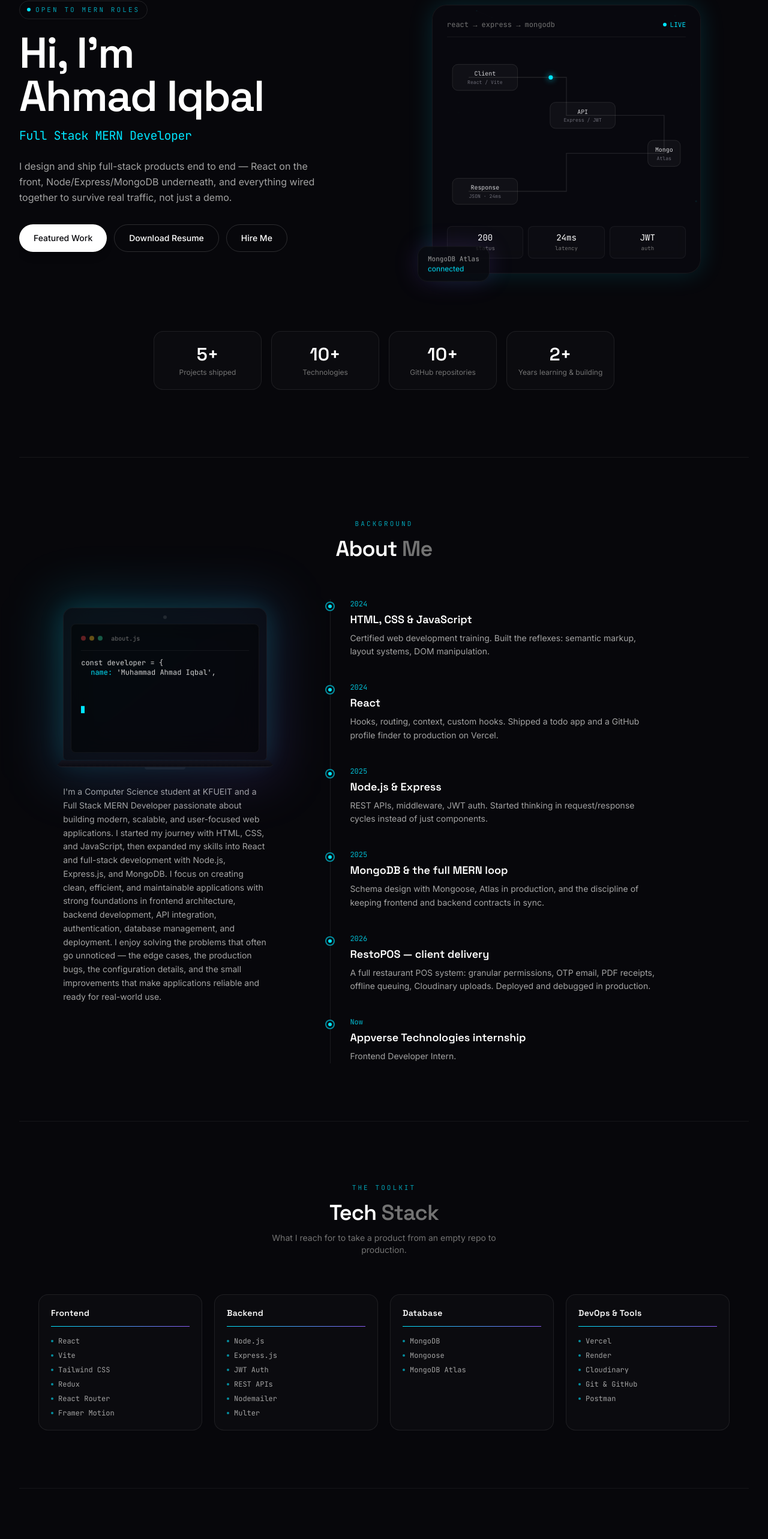
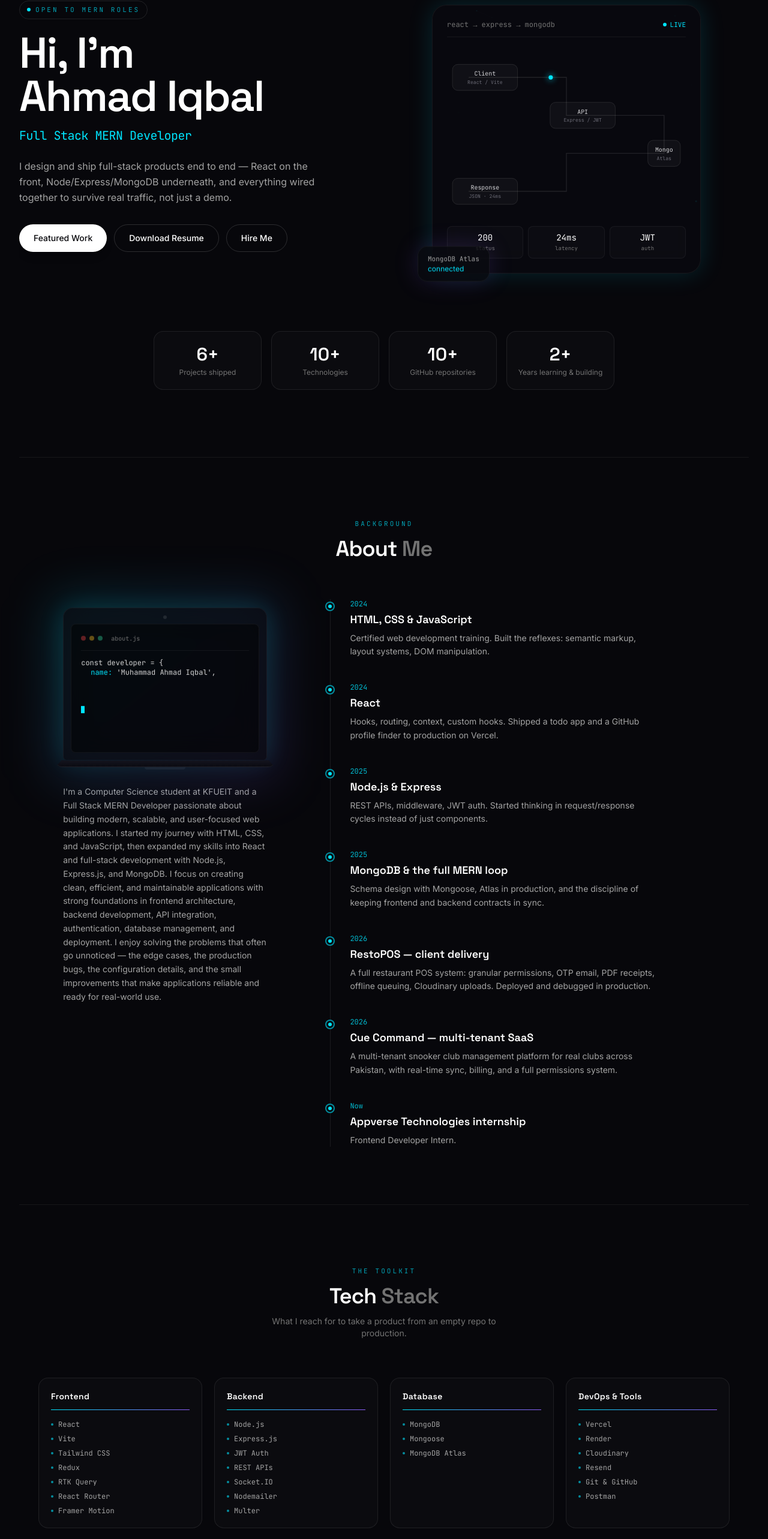
Before and after one commit to MianMuhammadAhmadIqbal/Mern-Portfolio, a React (Vite) app: page / in a window 1280 px wide. Shown: the part 211-2777 px from the top of the page at 60% size. Built offline with nearby package versions, Linux system fonts and the light colour scheme.

Commit message:
Add Cue Command to featured projects, move Cryptool to projects section

```diff
--- a/src/constants/index.js
+++ b/src/constants/index.js
@@ -1,4 +1,5 @@
 import restoposDashboard from "../assets/projects/restopos-dashboard.png";
+// import cueCommandDashboard from "../assets/projects/cue-command-dashboard.png";
 
 export const HERO_CONTENT = `I design and ship full-stack products end to end — React on the front, Node/Express/MongoDB underneath, and everything wired together to survive real traffic, not just a demo.`;
 
@@ -40,6 +41,12 @@ export const JOURNEY = [
       "A full restaurant POS system: granular permissions, OTP email, PDF receipts, offline queuing, Cloudinary uploads. Deployed and debugged in production.",
   },
   {
+    year: "2026",
+    title: "Cue Command — multi-tenant SaaS",
+    detail:
+      "A multi-tenant snooker club management platform for real clubs across Pakistan, with real-time sync, billing, and a full permissions system.",
+  },
+  {
     year: "Now",
     title: "Appverse Technologies internship",
     detail: "Frontend Developer Intern.",
@@ -54,6 +61,7 @@ export const TECH_STACK = [
       "Vite",
       "Tailwind CSS",
       "Redux",
+      "RTK Query",
       "React Router",
       "Framer Motion",
     ],
@@ -65,6 +73,7 @@ export const TECH_STACK = [
       "Express.js",
       "JWT Auth",
       "REST APIs",
+      "Socket.IO",
       "Nodemailer",
       "Multer",
     ],
@@ -75,7 +84,14 @@ export const TECH_STACK = [
   },
   {
     group: "DevOps & Tools",
-    items: ["Vercel", "Render", "Cloudinary", "Git & GitHub", "Postman"],
+    items: [
+      "Vercel",
+      "Render",
+      "Cloudinary",
+      "Resend",
+      "Git & GitHub",
+      "Postman",
+    ],
   },
 ];
 
@@ -121,7 +137,7 @@ export const EDUCATION = [
 
 export const EXPERIENCES = [
   {
-    year: "2026 — Present",
+    year: "28-JUN-2026 — 22-AUG-2026",
     role: "Frontend Developer Intern",
     company: "Appverse Technologies",
     description:
@@ -146,12 +162,13 @@ export const EXPERIENCES = [
     role: "Freelance Full Stack Developer",
     company: "Independent Client Work",
     description:
-      "Delivered RestoPOS, a production MERN restaurant point-of-sale system, plus Cryptool, FitTrack and Velora frontend . Handled the full lifecycle: build, debug, deploy, and hand off.",
+      "Delivered RestoPOS, a production MERN restaurant point-of-sale system, Cue Command, a multi-tenant SaaS snooker club management platform, plus Cryptool, FitTrack and Velora frontend. Handled the full lifecycle: build, debug, deploy, and hand off.",
     technologies: [
       "React",
       "Node.js",
       "Express",
       "MongoDB",
+      "Socket.IO",
       "Render",
       "Vercel",
     ],
@@ -208,47 +225,60 @@ export const FEATURED_PROJECTS = [
     mockWidgets: ["Orders", "Inventory", "Staff"],
   },
   {
-    title: "Cryptool",
+    title: "Cue Command",
     tagline:
-      "A crypto analytics dashboard, delivered as a frontend client project.",
+      "A multi-tenant SaaS platform for snooker clubs, from bookings to daily cash reconciliation.",
+    // image: cueCommandDashboard,
     description:
-      "Cryptool is a data-dense crypto dashboard built entirely on the frontend — live market prices, historical charts, and portfolio tracking laid out for fast scanning rather than scrolling. The brief was pure UI/UX and data-handling: consume a market API, keep the numbers readable at a glance, and make a chart-heavy screen still feel calm.",
+      "Cue Command is a multi-tenant snooker club management platform built for real clubs across Pakistan — bookings, per-game billing, POS, customer and supplier ledgers, and staff permissions, all isolated per tenant on a shared MongoDB backend and synced live over WebSockets.",
     highlights: [
       {
-        label: "Live market data",
+        label: "True multi-tenancy",
         detail:
-          "Price feeds pulled from a public crypto API and normalized into a consistent shape across every widget.",
+          "Tenant-scoped MongoDB plugins isolate every club's data on a shared database and schema.",
       },
       {
-        label: "Interactive charts",
+        label: "Real-time sync",
         detail:
-          "Historical price charts with timeframe switching and hover tooltips, built for quick comparison, not clutter.",
+          "Socket.IO pushes table status, bookings, and POS updates live across every connected device in a club.",
       },
       {
-        label: "Portfolio tracking",
+        label: "37-key permissions system",
         detail:
-          "Client-side gain/loss calculations against holdings, recalculated as prices update.",
+          "Granular, tenant-aware permission keys governing exactly what each staff role can see and do.",
       },
       {
-        label: "Dense, responsive layout",
+        label: "Cash & billing operations",
         detail:
-          "A multi-widget dashboard grid that reflows cleanly down to a single column on mobile without losing hierarchy.",
+          "Per-game billing, POS, membership benefits, daily closing with cash reconciliation, and customer/supplier ledgers.",
+      },
+      {
+        label: "Analytics & PWA",
+        detail:
+          "Timezone-correct analytics for Pakistan, a recycle bin for safe deletes, Resend-powered email, and a full PWA setup.",
       },
     ],
-    stack: ["React", "Tailwind CSS", "Recharts", "REST API", "Vite"],
+    stack: [
+      "React",
+      "Redux Toolkit",
+      "RTK Query",
+      "Tailwind CSS",
+      "Node.js",
+      "Express",
+      "MongoDB",
+      "Socket.IO",
+      "Resend",
+    ],
     metrics: [
-      { value: "5+", label: "Dashboard widgets" },
-      { value: "Live", label: "Price updates" },
-      { value: "100%", label: "Client delivered" },
+      { value: "37", label: "Permission keys" },
+      { value: "1st", label: "Live club onboarded" },
+      { value: "Real-time", label: "Sync across devices" },
     ],
-    mockUrl: "cryptool.app/dashboard",
-    mockWidgets: ["Market", "Charts", "Portfolio"],
+    mockUrl: "cuecommand.app/dashboard",
+    mockWidgets: ["Bookings", "POS", "Ledgers"],
   },
 ];
 
-// Trimmed down to just the POS system for now — add new entries here as
-// new websites/projects get built. image reuses the RestoPOS dashboard
-// screenshot already imported above.
 export const PROJECTS = [
   {
     title: "RestoPOS — Restaurant POS System",
@@ -257,6 +287,28 @@ export const PROJECTS = [
       "A production restaurant point-of-sale system covering orders, billing, inventory, and role-based staff access — built and deployed for a real client.",
     technologies: ["React", "Node.js", "Express", "MongoDB", "Redux"],
     tags: ["Full Stack", "MERN", "POS"],
+  },
+  {
+    title: "Cue Command — Snooker Club SaaS",
+    // image: cueCommandDashboard,
+    description:
+      "A multi-tenant SaaS platform for managing snooker clubs — bookings, per-game billing, POS, ledgers, and real-time sync across devices, live with its first real club.",
+    technologies: [
+      "React",
+      "RTK Query",
+      "Node.js",
+      "Express",
+      "MongoDB",
+      "Socket.IO",
+    ],
+    tags: ["Full Stack", "MERN", "SaaS", "Multi-tenant"],
+  },
+  {
+    title: "Cryptool — Crypto Analytics Dashboard",
+    description:
+      "A data-dense crypto dashboard with live market prices, historical charts, and portfolio tracking, built as a frontend client project.",
+    technologies: ["React", "Tailwind CSS", "Recharts", "REST API", "Vite"],
+    tags: ["Frontend", "Dashboard", "Data Viz"],
   },
 ];
 
@@ -284,7 +336,7 @@ export const SERVICES = [
 ];
 
 export const STATS = [
-  { value: "5+", label: "Projects shipped" },
+  { value: "6+", label: "Projects shipped" },
   { value: "10+", label: "Technologies" },
   { value: "10+", label: "GitHub repositories" },
   { value: "2+", label: "Years learning & building" },
```
